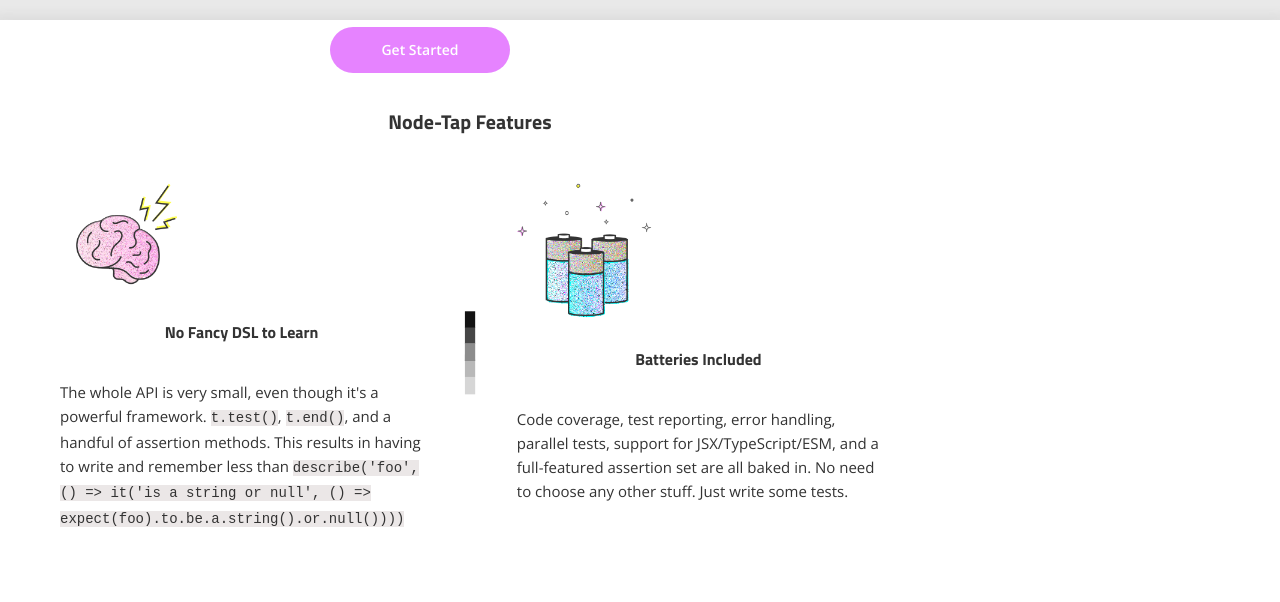
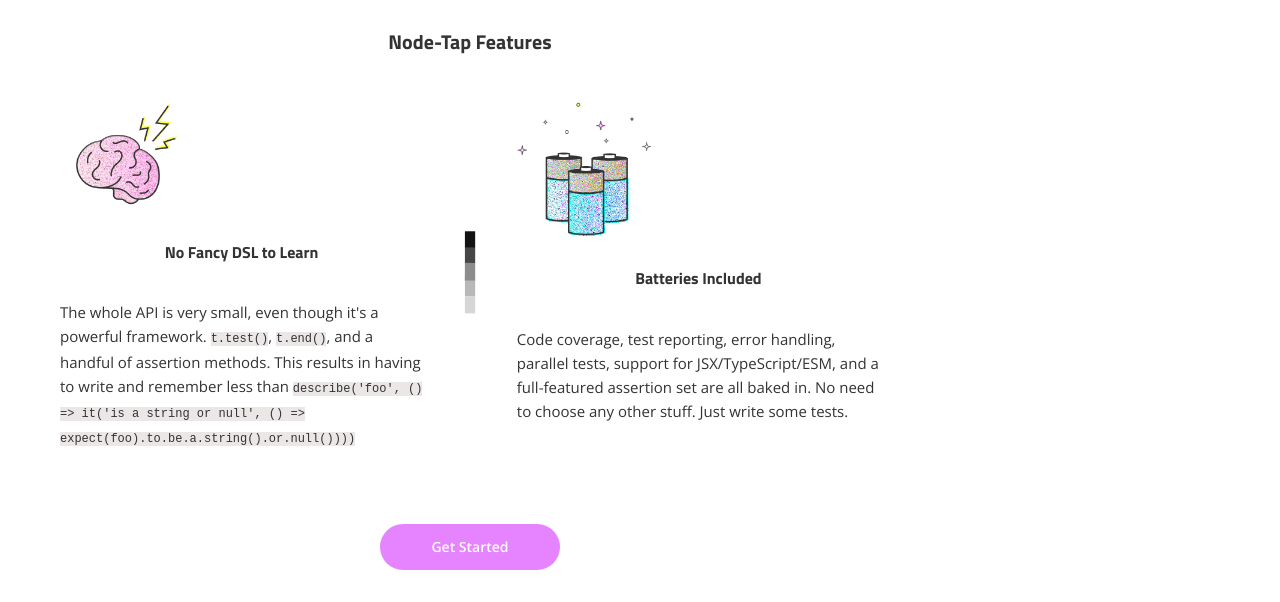
Before and after one commit to tanyabrassie/node-tap, a Gatsby site: page / in a window 1280 px wide. Shown: the part 888-1490 px from the top of the page. Built offline with nearby package versions, Linux system fonts and the light colour scheme; Gatsby itself is replaced by a stand-in of ours.

Commit message:
Hero spacing and feature code text size

```diff
--- a/src/components/home/features.js
+++ b/src/components/home/features.js
@@ -11,9 +11,12 @@
   background-color: ${theme.colors.white};
   box-shadow: 0 0px 11px 5px #33333312;
   padding: 40px 20px;
+  position:relative;
+  z-index: 2;
 
   @media screen and (min-width: ${breakpoints.TABLET}) {
     padding: 70px 20px;
+    margin-top: -80px;
   }
 `;
 
@@ -30,7 +33,8 @@
 
 const Code = styled.code`
   background-color: #ebe7e7;
-  font-size: 14px;
+  font-size: 12px;
+  word-break: break-word;
 `;
 
 const Separator = styled(Image)`
--- a/src/components/home/hero.js
+++ b/src/components/home/hero.js
@@ -30,7 +30,7 @@
 
 const Content = styled(Flex)`
   position: relative;
-  margin: -60px auto 40px;
+  margin: 0 auto 40px;
   max-width: 800px;
 
   @media screen and (min-width: 768px) {
```
